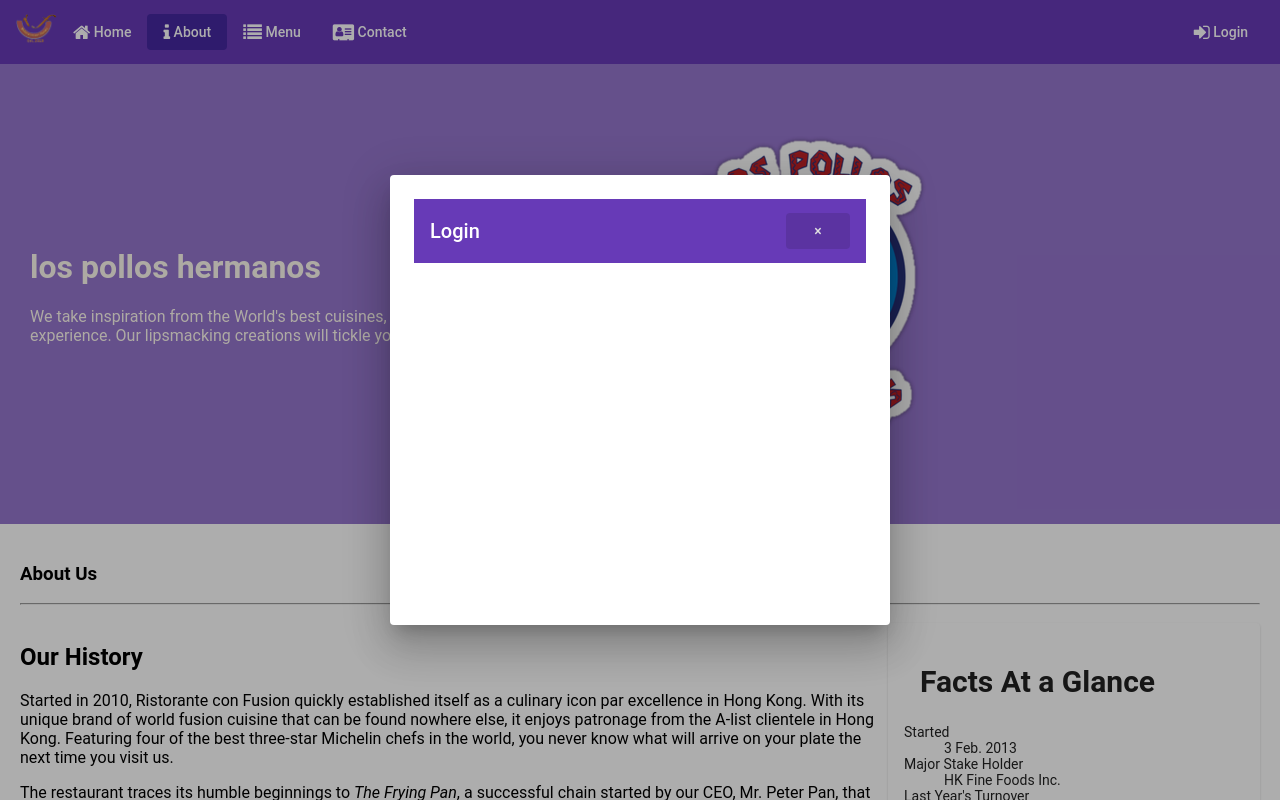
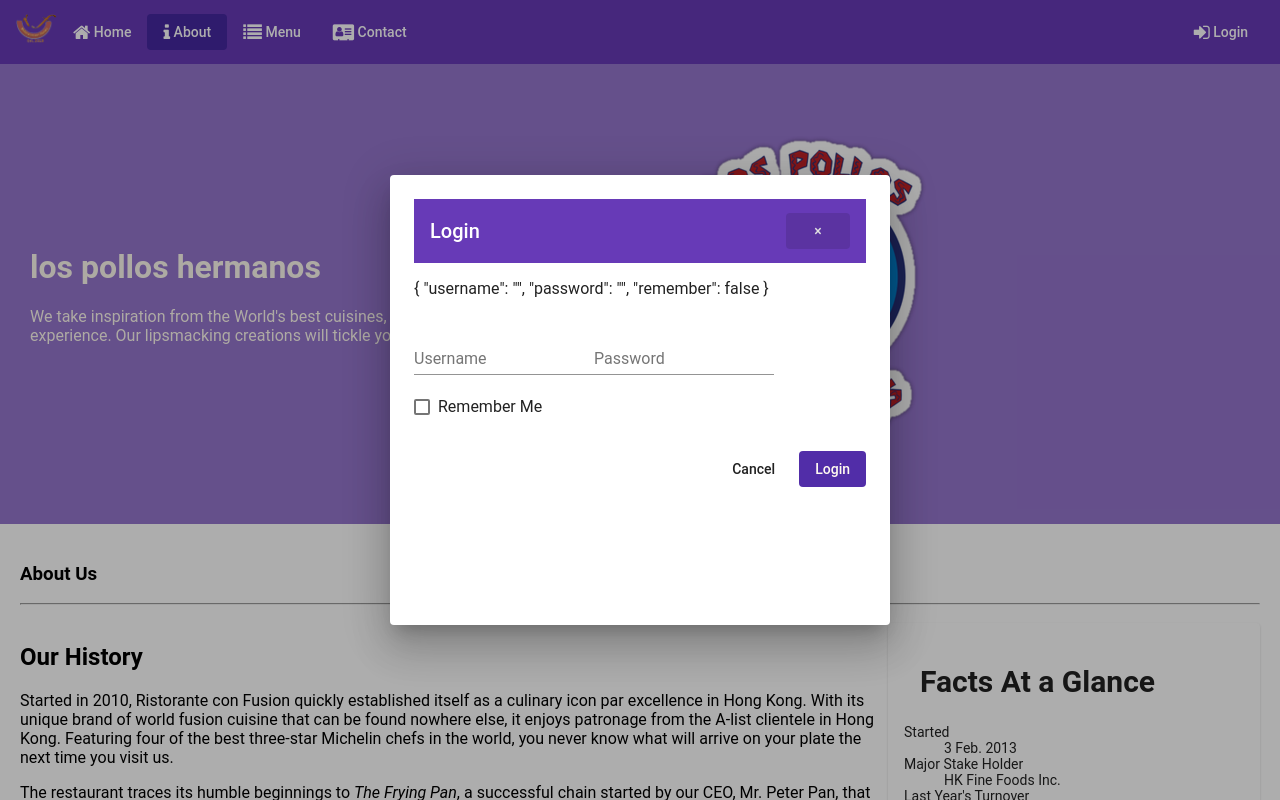
Before and after one commit to koussayrachidi/git-test, an Angular app: page /aboutus in a window 1280 px wide. Both pictures are taken after a click on the link "Login". Built offline with nearby package versions, Linux system fonts and the light colour scheme.

Commit message:
Template Forms Part 1

```diff
--- a/src/app/login/login.component.html
+++ b/src/app/login/login.component.html
@@ -3,3 +3,24 @@
   <span class="flex-spacer"></span>
   <button mat-button mat-dialog-close>&times;</button>
 </mat-toolbar>
+<p>{{ user | json }}</p>
+
+<form novalidate (ngSubmit)="onSubmit()">
+
+  <mat-dialog-content>
+    <p>
+      <mat-form-field>
+        <input matInput placeholder="Username" type="text" [(ngModel)]="user.username" name="username">
+      </mat-form-field>
+      <mat-form-field>
+        <input matInput placeholder="Password" type="password" [(ngModel)]="user.password" name="password">
+      </mat-form-field>
+      <mat-checkbox [(ngModel)]="user.remember" name="remember">Remember Me</mat-checkbox>
+    </p>
+  </mat-dialog-content>
+  <mat-dialog-actions>
+    <span class="flex-spacer"></span>
+    <button mat-button mat-dialog-close>Cancel</button>
+    <button type="submit" mat-button class="background-primary text-floral-white" >Login</button>
+  </mat-dialog-actions>
+</form>
--- a/src/app/login/login.component.ts
+++ b/src/app/login/login.component.ts
@@ -1,5 +1,5 @@
 import { Component, OnInit } from '@angular/core';
-
+import {MatDialog, MatDialogRef} from '@angular/material/dialog';
 @Component({
   selector: 'app-login',
   templateUrl: './login.component.html',
@@ -7,9 +7,16 @@ import { Component, OnInit } from '@angular/core';
 })
 export class LoginComponent implements OnInit {
 
-  constructor() { }
+  user = {username: '', password: '', remember: false};
 
-  ngOnInit(): void {
+  constructor(public dialogRef: MatDialogRef<LoginComponent>) { }
+
+  ngOnInit() {
+  }
+
+  onSubmit() {
+    console.log('User: ', this.user);
+    this.dialogRef.close();
   }
 
 }
--- a/src/app/services/leader.service.ts
+++ b/src/app/services/leader.service.ts
@@ -16,6 +16,6 @@ export class LeaderService {
   }
 
   getFeaturedLeader(): Leader {
-    return LEADERS.filter((leader) => leader.featured)[1];
+    return LEADERS.filter((leader) => leader.featured)[0];
   }
 }
--- a/src/app/shared/leaders.ts
+++ b/src/app/shared/leaders.ts
@@ -17,7 +17,7 @@ export const LEADERS: Leader[] = [
   {
     id: '1',
     name: 'AZIZ DAHMENI',
-    image: '/assets/images/alberto.png',
+    image: '/assets/images/dahma.png',
     designation: 'Chief Food Officer',
     abbr: 'CFO',
     featured: false,
```
Also changed, not shown: src/app/app.module.ts (+9 -0 lines), src/assets/images/dahma.png (added).
